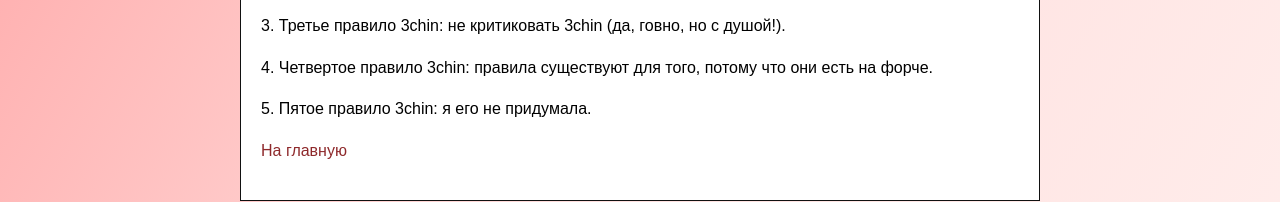
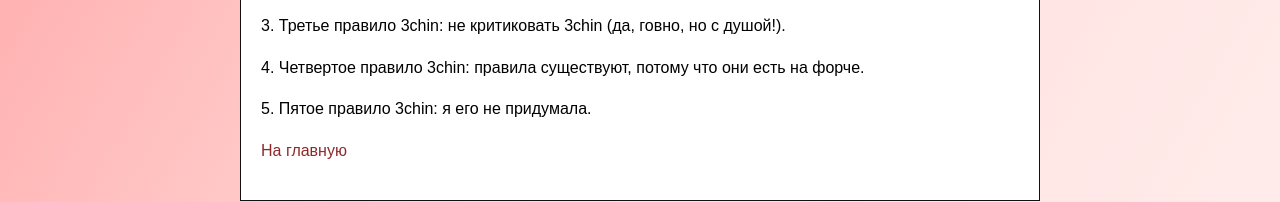
Before and after one commit to sonyaminamii/3chin, a plain HTML site: page rules.html in a window 1280 px wide. Shown: the part 232-434 px from the top of the page. Drawn offline with Linux system fonts and the light colour scheme.

Commit message:
Fix grammatical error in rules.html
Corrected a grammatical error in the rules.

```diff
--- a/rules.html
+++ b/rules.html
@@ -1 +1 @@
-<!doctype html><html lang="ru"><head><meta charset="utf-8"><meta name="viewport" content="width=device-width,initial-scale=1"><title>3chin — Rules</title><link rel="stylesheet" href="css/style.css"></head><body><main class="simple-page"><h1>Правила</h1><p>1. Первое правило 3chin: не упоминать о 3chin.</p><p>2. Второе правило 3chin: не упоминать нигде о 3chin.</p><p>3. Третье правило 3chin: не критиковать 3chin (да, говно, но с душой!).</p><p>4. Четвертое правило 3chin: правила существуют для того, потому что они есть на форче.</p><p>5. Пятое правило 3chin: я его не придумала.</p><p><a href="index.html">На главную</a></p></main></body></html>
+<!doctype html><html lang="ru"><head><meta charset="utf-8"><meta name="viewport" content="width=device-width,initial-scale=1"><title>3chin — Rules</title><link rel="stylesheet" href="css/style.css"></head><body><main class="simple-page"><h1>Правила</h1><p>1. Первое правило 3chin: не упоминать о 3chin.</p><p>2. Второе правило 3chin: не упоминать нигде о 3chin.</p><p>3. Третье правило 3chin: не критиковать 3chin (да, говно, но с душой!).</p><p>4. Четвертое правило 3chin: правила существуют, потому что они есть на форче.</p><p>5. Пятое правило 3chin: я его не придумала.</p><p><a href="index.html">На главную</a></p></main></body></html>
```
